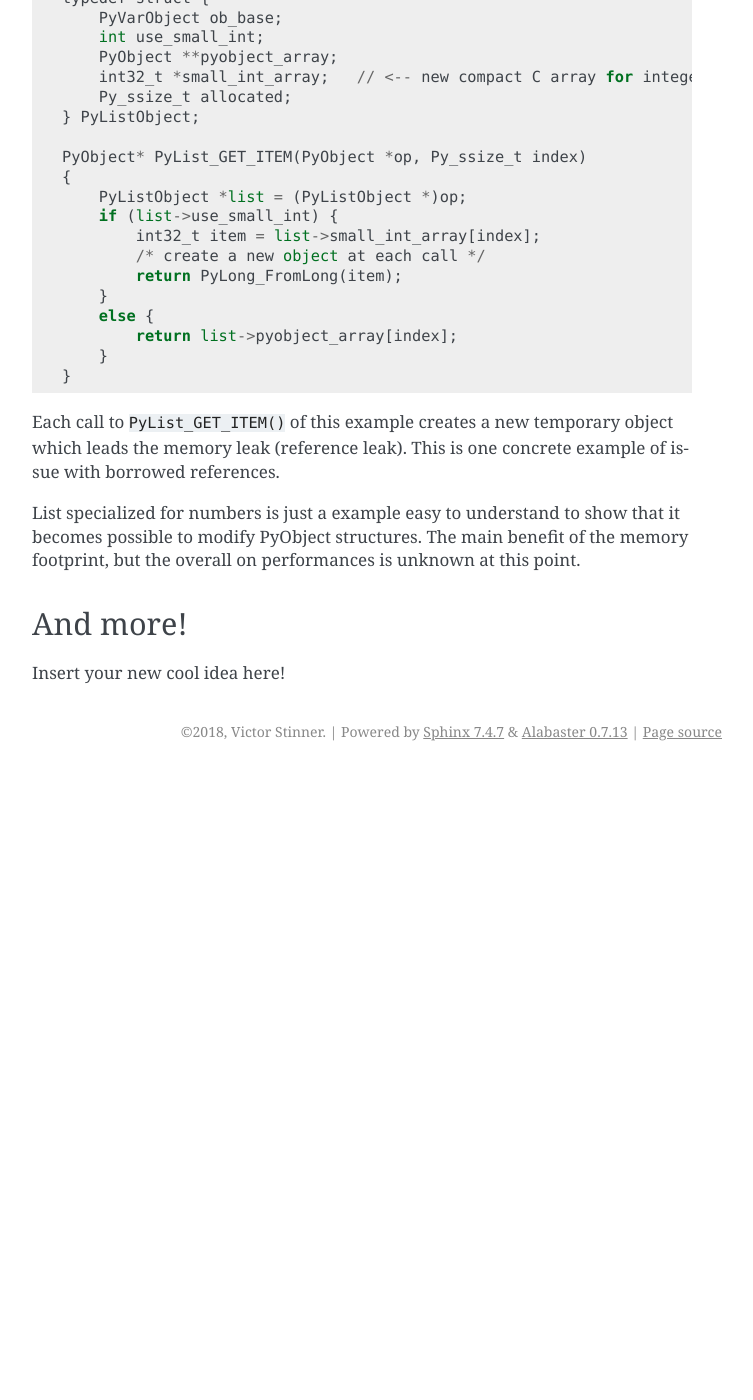
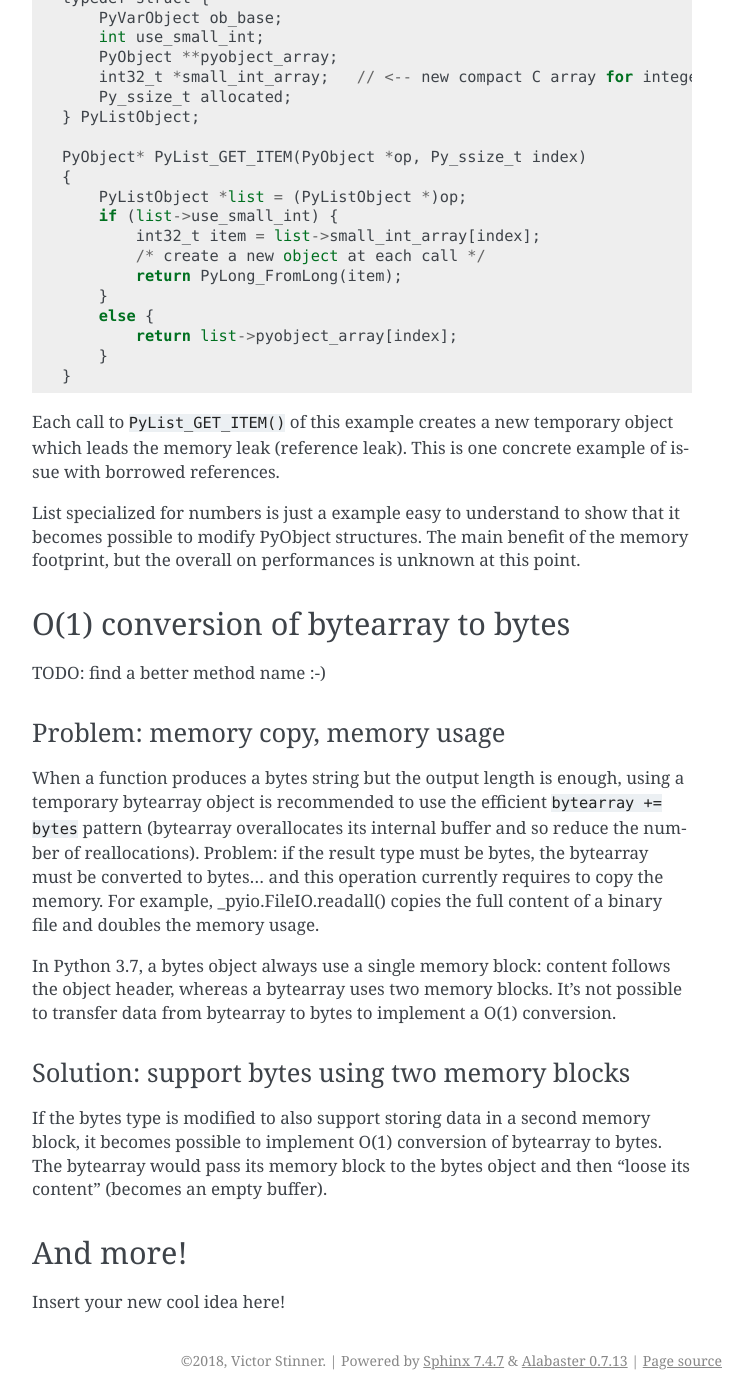
Before and after one commit to pythoncapi/pythoncapi, a Sphinx documentation site: the page built from doc/optimization_ideas.rst, in a window 1280 px wide and 1400 px high, scrolled down 2594 px. Shown: the whole window, without its empty margins (388-1141 px from the left). Built offline with Sphinx 7.4.7, drawn with Linux system fonts in a browser that asks for light colours; before the commit the page ends 3365 px from its top, so only the background shows below that.

Commit message:
bytearray

```diff
--- a/doc/optimization_ideas.rst
+++ b/doc/optimization_ideas.rst
@@ -156,6 +156,36 @@ it becomes possible to modify PyObject structures. The main benefit of the
 memory footprint, but the overall on performances is unknown at this point.
 
 
+O(1) conversion of bytearray to bytes
+=====================================
+
+TODO: find a better method name :-)
+
+Problem: memory copy, memory usage
+----------------------------------
+
+When a function produces a bytes string but the output length is enough, using
+a temporary bytearray object is recommended to use the efficient ``bytearray +=
+bytes`` pattern (bytearray overallocates its internal buffer and so reduce the
+number of reallocations). Problem: if the result type must be bytes, the
+bytearray must be converted to bytes... and this operation currently requires
+to copy the memory. For example, _pyio.FileIO.readall() copies the full content
+of a binary file and doubles the memory usage.
+
+In Python 3.7, a bytes object always use a single memory block: content follows
+the object header, whereas a bytearray uses two memory blocks. It's not
+possible to transfer data from bytearray to bytes to implement a O(1)
+conversion.
+
+Solution: support bytes using two memory blocks
+-----------------------------------------------
+
+If the bytes type is modified to also support storing data in a second memory
+block, it becomes possible to implement O(1) conversion of bytearray to bytes.
+The bytearray would pass its memory block to the bytes object and then "loose
+its content" (becomes an empty buffer).
+
+
 And more!
 =========
 
```
